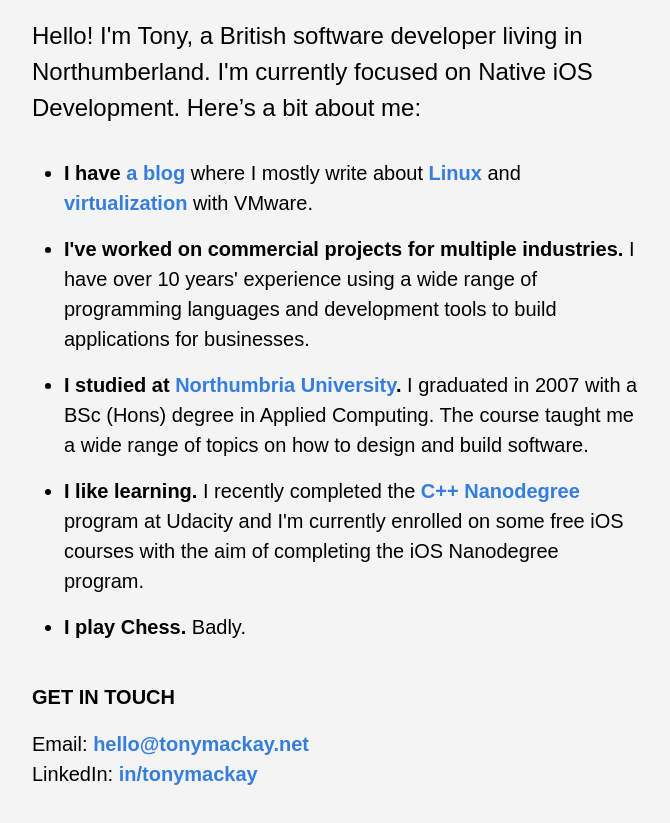
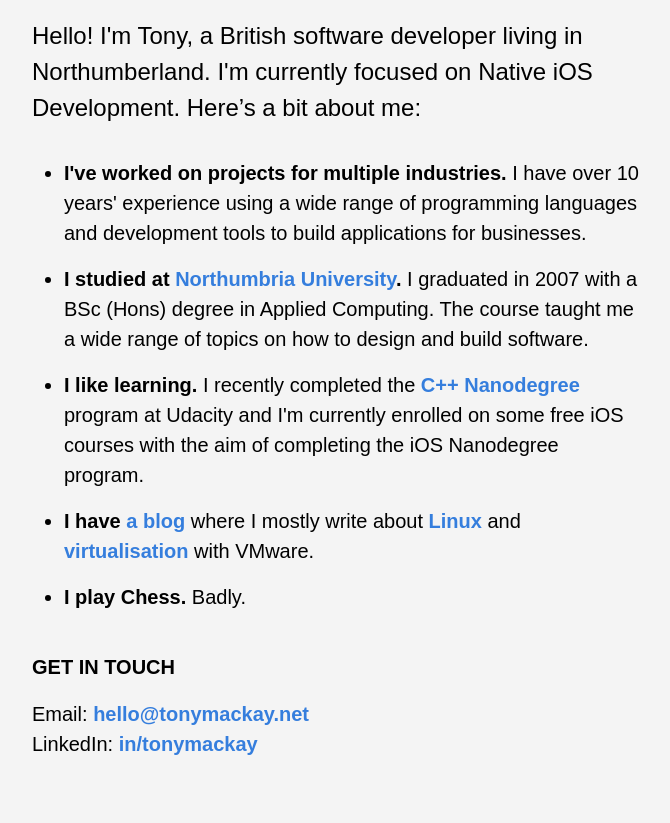
Before and after one commit to tonymackay/tonymackay.net, a plain HTML site: page index.html in a window 1280 px wide. Shown: the part 127-950 px from the top of the page, without its empty margins (288-958 px from the left). Drawn offline with Linux system fonts and the light colour scheme.

Commit message:
Tweak style and ordering

```diff
--- a/index.html
+++ b/index.html
@@ -9,17 +9,12 @@
     <body class="avenir bg-near-white">
         <main class="mw7-ns center pa3 pt5 ph5-ns vh-100">
             <h1 class="f3 f2-ns ttu bb bw1 b--blue di">Tony Mackay</h1>
-            <p class="f4 f3-ns pt3 lh-copy measure">Hello! I'm Tony, a British software developer living in Northumberland.
+            <p class="fw5 f4 f3-ns pt3 lh-copy measure">Hello! I'm Tony, a British software developer living in Northumberland.
                 I'm currently focused on <strong class="fw5">Native iOS Development</strong>.
                 Here’s a bit about me:</p>
             <ul class="f5 f4-ns pl4 pr4 pv2 lh-copy">
                 <li class="pb3">
-                    <strong class="fw6">I have <a class="fw6 link dim blue" href="https://graspingtech.com/">a blog</a></strong>
-                    where I mostly write about <a class="fw6 link dim blue" href="https://graspingtech.com/tags/linux/">Linux</a> and
-                    <a class="fw6 link dim blue" href="https://graspingtech.com/tags/virtualization/" >virtualization</a> with VMware.
-                </li>
-                <li class="pb3">
-                    <strong class="fw6">I've worked on commercial projects for multiple industries.</strong>
+                    <strong class="fw6">I've worked on projects for multiple industries.</strong>
                     I have over 10 years' experience using a wide range of programming languages and development tools to build applications for businesses.
                 </li>
                 <li class="pb3">
@@ -33,6 +28,11 @@
                     and I'm currently enrolled on some free iOS courses with the aim of completing the iOS Nanodegree program.
                 </li>
                 <li class="pb3">
+                    <strong class="fw6">I have <a class="fw6 link dim blue" href="https://graspingtech.com/">a blog</a></strong>
+                    where I mostly write about <a class="fw6 link dim blue" href="https://graspingtech.com/tags/linux/">Linux</a> and
+                    <a class="fw6 link dim blue" href="https://graspingtech.com/tags/virtualization/" >virtualisation</a> with VMware.
+                </li>
+                <li class="pb3">
                     <strong class="fw6">I play Chess.</strong> Badly.
                 </li>
             </ul>
```
